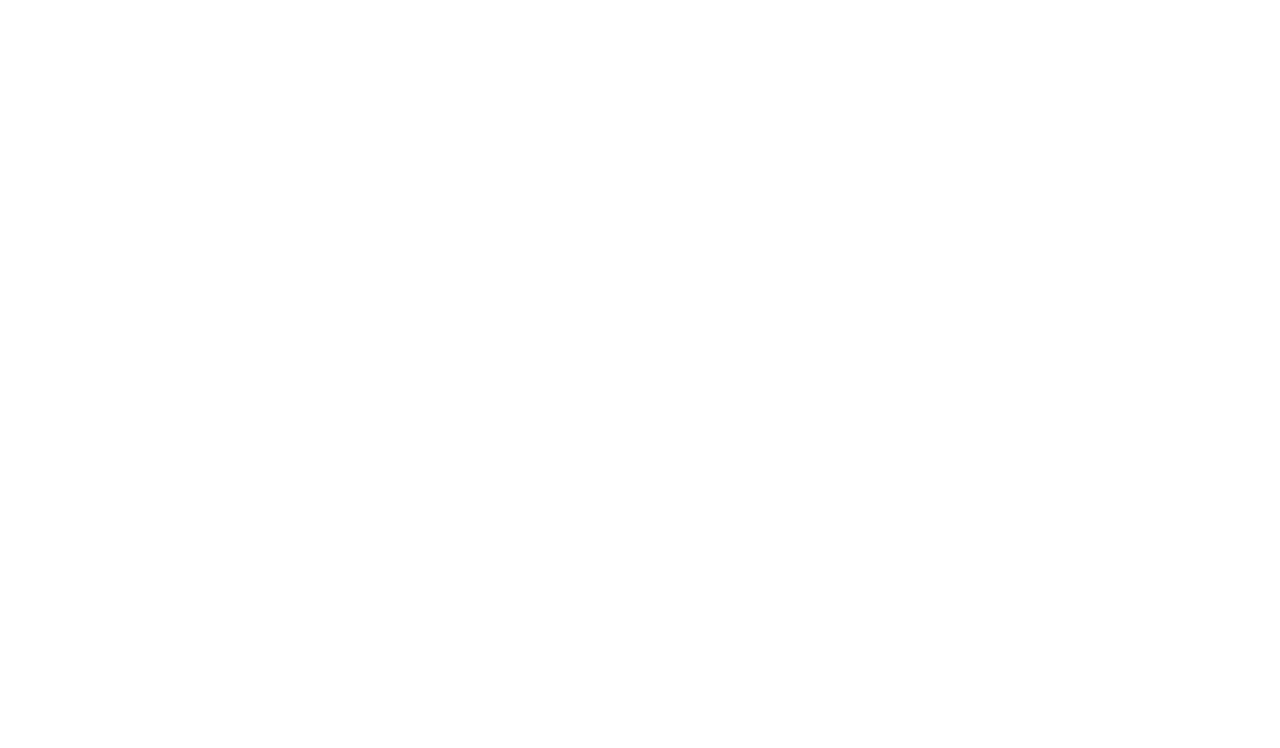
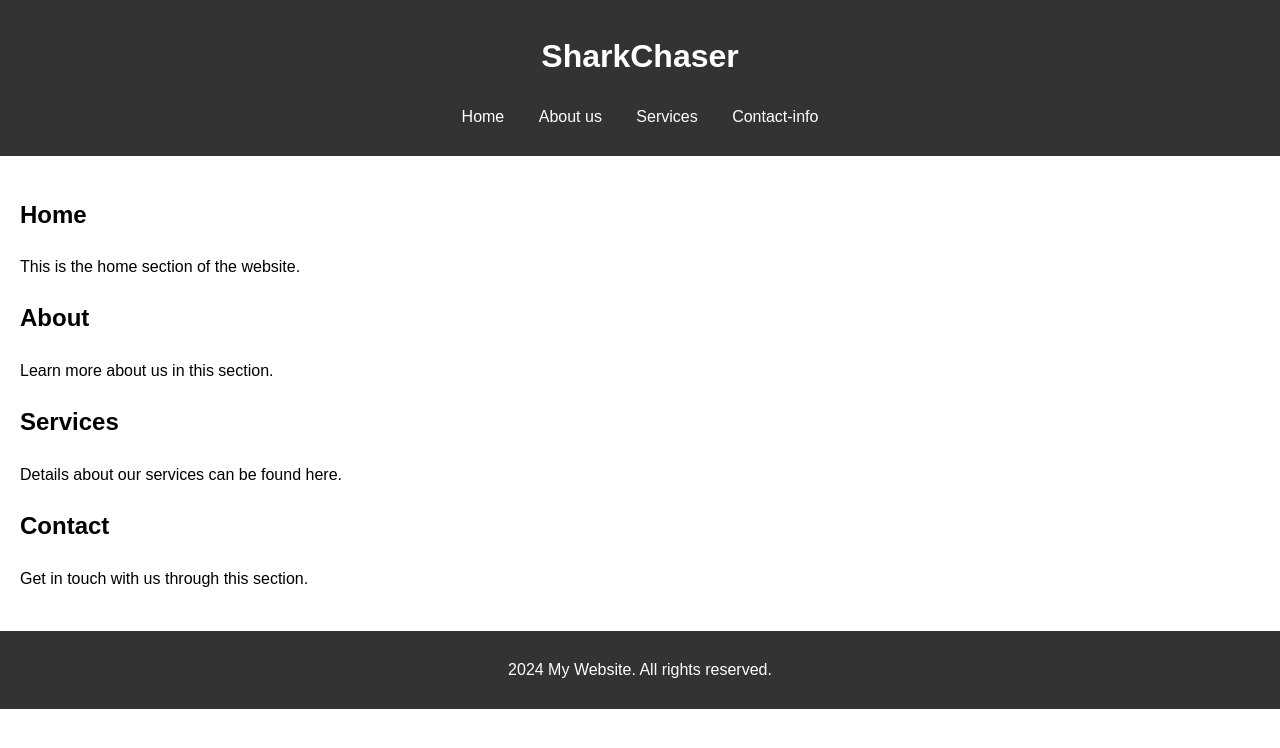
Before and after one commit to SFKia539/my-website, a plain HTML site: page index.html in a window 1280 px wide. Drawn offline with Linux system fonts and the light colour scheme.

Commit message:
Added the other two html files

```diff
--- a/index.html
+++ b/index.html
@@ -3,9 +3,46 @@
   <head>
     <meta charset="UTF-8" />
     <meta name="viewport" content="width=device-width, initial-scale=1.0" />
-    <title>Document</title>
+    <title>Shark web</title>
+    <link rel="stylesheet" href="styles.css" />
   </head>
   <body>
-    <p></p>
+    <header>
+      <h1>SharkChaser</h1>
+      <nav>
+        <ul>
+          <li><a href="#home">Home</a></li>
+          <li><a href="#about">About us</a></li>
+          <li><a href="#services">Services</a></li>
+          <li><a href="#contact">Contact-info</a></li>
+        </ul>
+      </nav>
+    </header>
+
+    <main>
+      <section id="home">
+        <h2>Home</h2>
+        <p>This is the home section of the website.</p>
+      </section>
+
+      <section id="about">
+        <h2>About</h2>
+        <p>Learn more about us in this section.</p>
+      </section>
+
+      <section id="services">
+        <h2>Services</h2>
+        <p>Details about our services can be found here.</p>
+      </section>
+
+      <section id="contact">
+        <h2>Contact</h2>
+        <p>Get in touch with us through this section.</p>
+      </section>
+    </main>
+
+    <footer>
+      <p>2024 My Website. All rights reserved.</p>
+    </footer>
   </body>
 </html>
--- a/styles.css
+++ b/styles.css
@@ -0,0 +1,46 @@
+body {
+  font-family: Arial, sans-serif;
+  margin: 0;
+  padding: 0;
+  line-height: 1.6;
+}
+
+header {
+  background: #333;
+  color: #fff;
+  padding: 10px 0;
+  text-align: center;
+}
+
+nav ul {
+  list-style: none;
+  padding: 0;
+}
+
+nav ul li {
+  display: inline;
+  margin: 0 15px;
+}
+
+nav a {
+  color: #fff;
+  text-decoration: none;
+}
+
+main {
+  padding: 20px;
+}
+
+section {
+  margin-bottom: 20px;
+}
+
+footer {
+  text-align: center;
+  padding: 10px 0;
+  background: #333;
+  color: #fff;
+  position: relative;
+  bottom: 0;
+  width: 100%;
+}
```
Also changed, not shown: about-us.html (added), contact-info.html (added).
